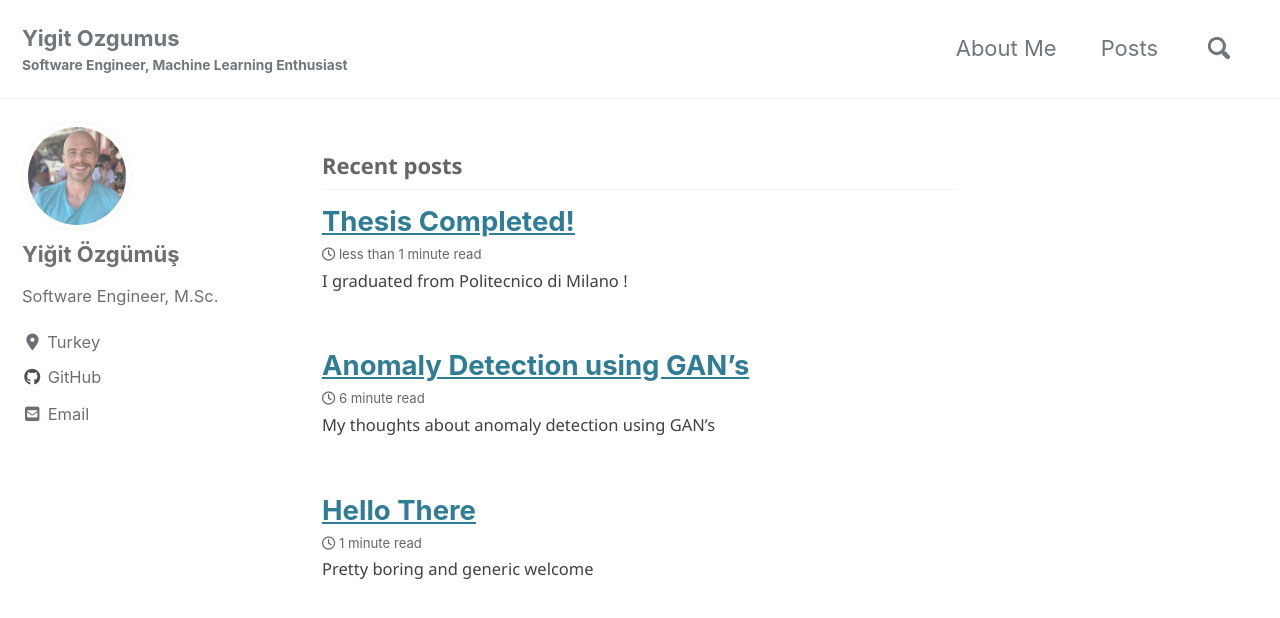
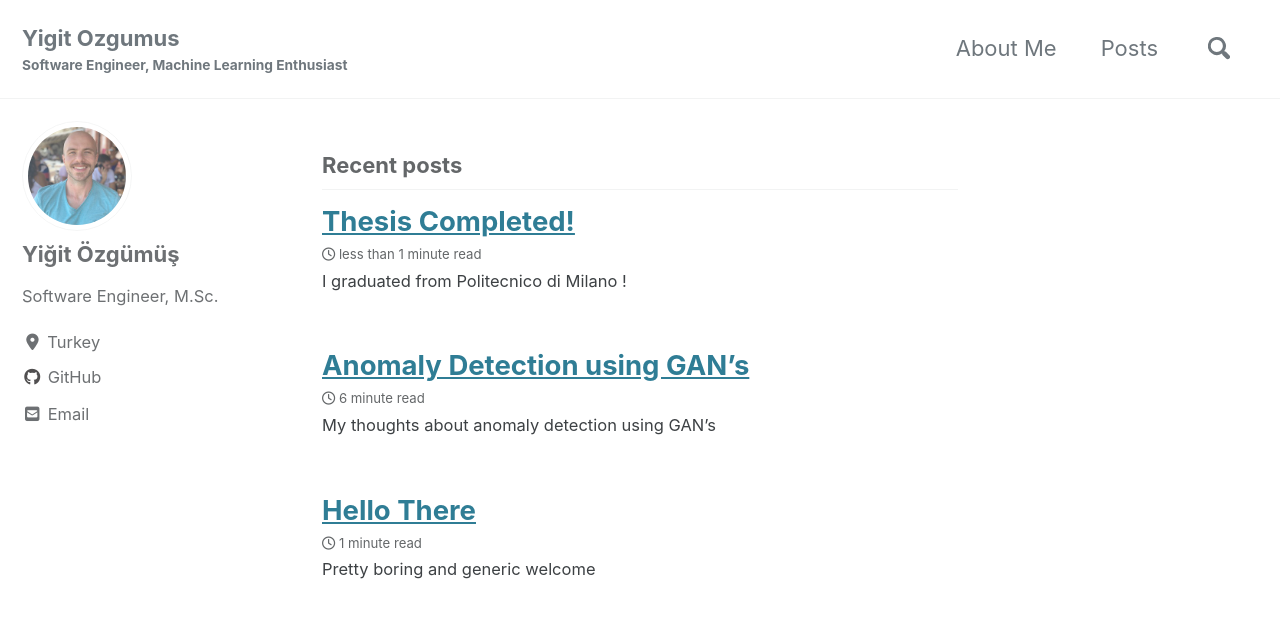
Before and after one commit to yigitozgumus/yigitozgumus.github.io_archived, a Jekyll site: the page built from index.html, in a window 1280 px wide and 900 px high. Shown: the top 618 px of the window. Built offline with Jekyll 4.4.1, drawn with Linux system fonts in a browser that asks for light colours; cached includes are drawn as plain includes; nearby versions of some CDN libraries; the list of posts is cut into pages by our own code.

Commit message:
update fond

```diff
--- a/_sass/minimal-mistakes/_variables.scss
+++ b/_sass/minimal-mistakes/_variables.scss
@@ -17,7 +17,7 @@
 $sans-serif: -apple-system, BlinkMacSystemFont, "Roboto", "Segoe UI",
   "Helvetica Neue", "Lucida Grande", Arial, sans-serif !default;
 $monospace: Monaco, Consolas, "Lucida Console", monospace !default;
-$custom: "Segoe UI", SegoeUI, Roboto, "Segoe WP", "Helvetica Neue", "Helvetica", "Tahoma", "Arial", sans-serif !default;
+$custom: -apple-system, BlinkMacSystemFont, "Roboto", "Segoe UI", SegoeUI, Roboto, "Segoe WP", "Helvetica Neue", "Helvetica", "Tahoma", "Arial", sans-serif !default;
 
 /* sans serif typefaces */
 $sans-serif-narrow: $sans-serif !default;
```
